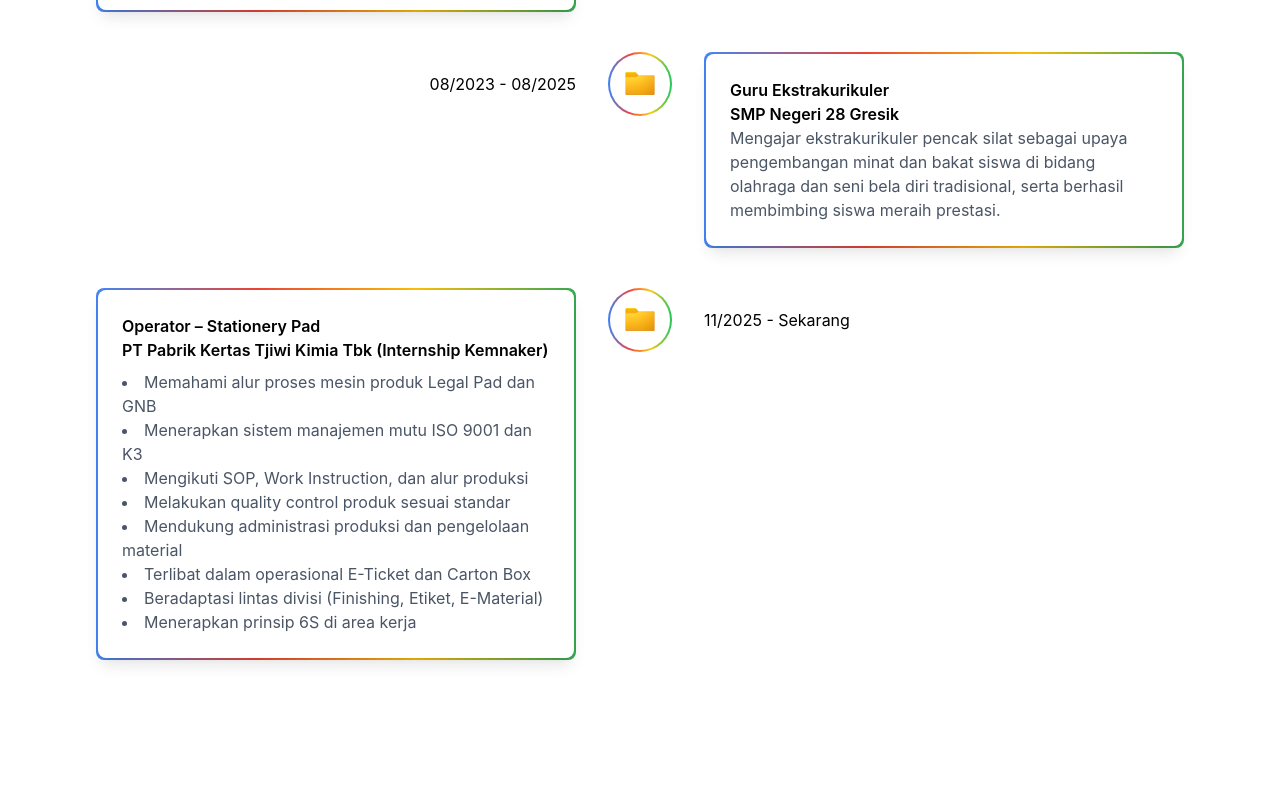
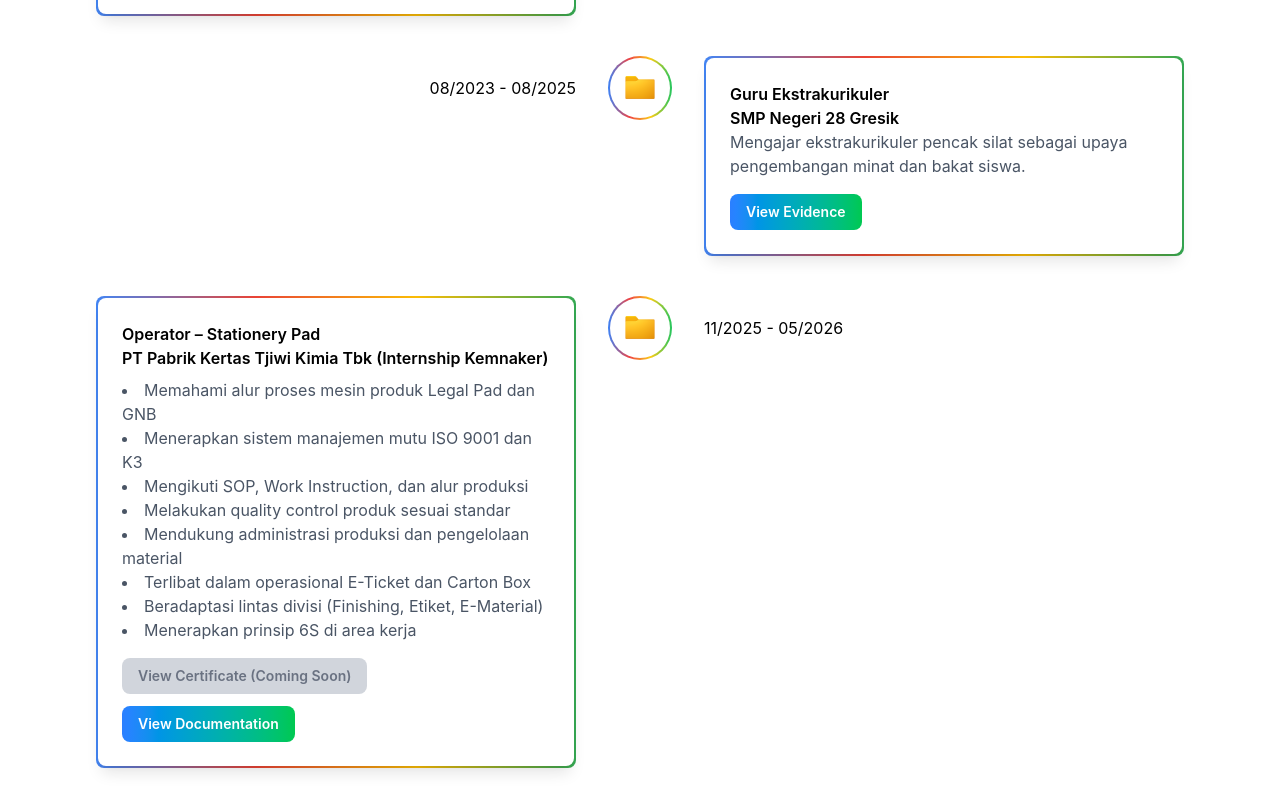
Before and after one commit to MahfudzWorks/Portofolio_Mahfudz, a React (Vite) app: page / in a window 1280 px wide. Shown: the part 4017-4820 px from the top of the page. Built offline with nearby package versions, Linux system fonts and the light colour scheme.

Commit message:
commit experience button

```diff
--- a/src/pages/Contact.jsx
+++ b/src/pages/Contact.jsx
@@ -14,18 +14,19 @@
     const url = `https://wa.me/${phoneNumber}?text=${encodeURIComponent(text)}`;
     window.open(url, "_blank");
   };
+
   return (
     <section
       id="contact"
-      className="relative flex flex-col justify-center items-center px-4 sm:px-6 lg:px-12 scroll-mt-16"
+      className="relative flex flex-col justify-center items-center px-4 sm:px-6 lg:px-12 scroll-mt-16 text-black dark:text-white transition-colors duration-300"
     >
-      <h1 className="text-3xl font-bold text-black mt-6 text-center">
+      <h1 className="text-3xl font-bold text-black dark:text-white mt-6 text-center transition-colors duration-300">
         <span className="inline-block animate-bounce">📩</span> Contact Me{" "}
         <span className="inline-block animate-ping">🤝</span>
       </h1>
 
       <div className="text-center max-w-3xl mt-4">
-        <p className="text-gray-600 px-2 sm:px-4">
+        <p className="text-gray-600 dark:text-gray-300 px-2 sm:px-4 transition-colors duration-300">
           Terima kasih sudah mengunjungi portfolio saya.
           Jika Anda ingin bekerja sama atau sekadar menyapa, silakan kirim pesan di bawah ini 😊
         </p>
@@ -41,7 +42,13 @@
               placeholder="Your Email"
               value={email}
               onChange={(e) => setEmail(e.target.value)}
-              className="w-full px-4 py-3 rounded-lg outline-none bg-white shadow-lg text-sm sm:text-base"
+              className="
+                w-full px-4 py-3 rounded-lg outline-none
+                bg-white dark:bg-gray-900
+                text-black dark:text-white
+                shadow-lg text-sm sm:text-base
+                transition-colors duration-300
+              "
               required
             />
           </div>
@@ -53,7 +60,13 @@
               placeholder="Your Message"
               value={message}
               onChange={(e) => setMessage(e.target.value)}
-              className="w-full px-4 py-3 rounded-lg outline-none bg-white shadow-lg text-sm sm:text-base"
+              className="
+                w-full px-4 py-3 rounded-lg outline-none
+                bg-white dark:bg-gray-900
+                text-black dark:text-white
+                shadow-lg text-sm sm:text-base
+                transition-colors duration-300
+              "
               required
             ></textarea>
           </div>
@@ -61,11 +74,17 @@
           <div className="p-[2px] bg-[linear-gradient(to_right,#3b82f6,#ef4444,#facc15,#22c55e)] rounded-lg">
             <button
               type="submit"
-              className="flex items-center justify-center gap-2 sm:gap-3 bg-white text-green-600
-               font-semibold px-5 py-2 sm:px-6 sm:py-3 rounded-lg
-               transition-all duration-300 ease-in-out
-               hover:bg-gradient-to-r hover:from-green-50 hover:to-blue-50
-               hover:shadow-md active:scale-[0.98] text-sm sm:text-base"
+              className="
+                flex items-center justify-center gap-2 sm:gap-3
+                bg-white dark:bg-gray-900
+                text-green-600 dark:text-green-400
+                font-semibold px-5 py-2 sm:px-6 sm:py-3 rounded-lg
+                transition-all duration-300 ease-in-out
+                hover:bg-gradient-to-r hover:from-green-50 hover:to-blue-50
+                dark:hover:from-gray-800 dark:hover:to-gray-700
+                hover:shadow-md active:scale-[0.98]
+                text-sm sm:text-base
+              "
             >
               Send via WhatsApp
               <img
--- a/src/pages/Experience.jsx
+++ b/src/pages/Experience.jsx
@@ -1,6 +1,8 @@
-import React from "react";
+import React, { useState } from "react";
 
 const Experience = () => {
+  const [selectedImages, setSelectedImages] = useState(null);
+
   const experiences = [
     {
       title: "Software Developer",
@@ -9,6 +11,10 @@
       description:
         "Bertanggung jawab dalam pengembangan sistem digital, termasuk pembuatan website ecommerce menggunakan framework Laravel, mulai dari proses frontend, backend, hingga testing.",
       position: "left",
+      images: [
+        "assets/experience/fintech1.png",
+        "assets/experience/fintech2.png",
+      ],
     },
 
     {
@@ -18,6 +24,10 @@
       description:
         "Bertugas mencatat pemasukan dan pengeluaran keuangan organisasi, menyusun surat undangan, proposal sponsor, serta mengelola administrasi untuk mendukung kelancaran kegiatan Kartar.",
       position: "right",
+      images: [
+        "assets/experience/kartar1.jpg",
+        "assets/experience/kartar2.jpg",
+      ],
     },
 
     {
@@ -25,8 +35,12 @@
       company: "Jasa Joki Tugas Vyyy",
       date: "01/2022 - 08/2025",
       description:
-        "Mendirikan dan mengelola layanan jasa pembuatan tugas akademik dan non-akademik, meliputi penulisan makalah, pengolahan data Excel, desain presentasi PowerPoint, serta pembuatan website dan desain grafis. Fokus pada kualitas, ketepatan waktu, dan kepuasan klien.",
+        "Mendirikan dan mengelola layanan jasa pembuatan tugas akademik dan non-akademik, meliputi penulisan makalah, pengolahan data Excel, desain presentasi PowerPoint, serta pembuatan website dan desain grafis.",
       position: "left",
+      images: [
+        "assets/experience/vyyy1.png",
+        "assets/experience/vyyy2.png",
+      ],
     },
 
     {
@@ -34,14 +48,18 @@
       company: "SMP Negeri 28 Gresik",
       date: "08/2023 - 08/2025",
       description:
-        "Mengajar ekstrakurikuler pencak silat sebagai upaya pengembangan minat dan bakat siswa di bidang olahraga dan seni bela diri tradisional, serta berhasil membimbing siswa meraih prestasi.",
+        "Mengajar ekstrakurikuler pencak silat sebagai upaya pengembangan minat dan bakat siswa.",
       position: "right",
+      images: [
+        "assets/experience/silat1.jpg",
+        "assets/experience/silat2.jpg",
+      ],
     },
 
     {
       title: "Operator – Stationery Pad",
       company: "PT Pabrik Kertas Tjiwi Kimia Tbk (Internship Kemnaker)",
-      date: "11/2025 - Sekarang",
+      date: "11/2025 - 05/2026",
       list: [
         "Memahami alur proses mesin produk Legal Pad dan GNB",
         "Menerapkan sistem manajemen mutu ISO 9001 dan K3",
@@ -53,6 +71,24 @@
         "Menerapkan prinsip 6S di area kerja",
       ],
       position: "left",
+      images: [
+        "assets/experience/tjiwi1.jpg",
+        "assets/experience/tjiwi2.jpg",
+      ],
+      buttons: [
+      {
+        text: "View Certificate",
+        images: [],
+      },
+
+      {
+        text: "View Documentation",
+        images: [
+          "assets/documentation/doc1.jpg",
+          "assets/documentation/doc2.jpg",
+        ],
+      },
+    ],
     },
   ];
 
@@ -104,6 +140,34 @@
                       ))}
                     </ul>
                   )}
+
+                  {exp.buttons && (
+                    <div className="flex flex-wrap gap-3 mt-4">
+                      {exp.buttons.map((btn, i) => (
+                        <button
+                          key={i}
+                          onClick={() => {
+                            if (btn.images.length > 0) {
+                              setSelectedImages(btn.images);
+                            }
+                          }}
+                          className={`
+                            px-4 py-2 rounded-lg text-sm font-semibold
+                            transition-all duration-300
+                            ${
+                              btn.images.length > 0
+                                ? "bg-gradient-to-r from-blue-500 to-green-500 text-white hover:scale-105"
+                                : "bg-gray-300 dark:bg-gray-700 text-gray-500 cursor-not-allowed"
+                            }
+                          `}
+                        >
+                          {btn.images.length > 0
+                            ? btn.text
+                            : `${btn.text} (Coming Soon)`}
+                        </button>
+                      ))}
+                    </div>
+                  )}
                 </div>
               </div>
             )}
@@ -150,6 +214,20 @@
                       ))}
                     </ul>
                   )}
+
+                  {exp.images && (
+                    <button
+                      onClick={() => setSelectedImages(exp.images)}
+                      className="
+                        mt-4 px-4 py-2 rounded-lg
+                        bg-gradient-to-r from-blue-500 to-green-500
+                        text-white text-sm font-semibold
+                        hover:scale-105 transition-all duration-300
+                      "
+                    >
+                      View Evidence
+                    </button>
+                  )}
                 </div>
               </div>
             )}
@@ -159,6 +237,60 @@
         </React.Fragment>
       ))}
 
+      {selectedImages && (
+        <div
+          className="
+            fixed inset-0 z-50
+            bg-black/70 backdrop-blur-sm
+            flex justify-center items-center
+            p-4
+          "
+        >
+          <div
+            className="
+              bg-white dark:bg-gray-900
+              rounded-2xl
+              max-w-4xl w-full
+              p-6
+              relative
+            "
+          >
+            <button
+              onClick={() => setSelectedImages(null)}
+              className="
+                absolute top-3 right-3
+                text-xl font-bold
+                text-gray-600 dark:text-white
+              "
+            >
+              ✕
+            </button>
+
+            <h2 className="text-2xl font-bold mb-4 dark:text-white">
+              Experience Evidence
+            </h2>
+
+            <div className="grid md:grid-cols-2 gap-4 max-h-[70vh] overflow-y-auto">
+              {selectedImages.map((img, index) => (
+                <img
+                  key={index}
+                  src={img}
+                  alt={`evidence-${index}`}
+                  className="
+                    rounded-xl
+                    shadow-lg
+                    w-full
+                    object-cover
+                    hover:scale-[1.02]
+                    transition-all duration-300
+                  "
+                />
+              ))}
+            </div>
+          </div>
+        </div>
+      )}
+
       <div className="h-32" />
     </section>
   );
--- a/src/pages/Skills.jsx
+++ b/src/pages/Skills.jsx
@@ -65,7 +65,7 @@
   const tools = [
     {
       name: "Word",
-      level: "90%",
+      level: "95%",
       icon: (
         <img src="icons/Microsoft Word.svg" alt="Word" className="w-12 h-12" />
       ),
@@ -83,7 +83,7 @@
     },
     {
       name: "PowerPoint",
-      level: "85%",
+      level: "90%",
       icon: (
         <img
           src="icons/Microsoft PowerPoint.svg"
@@ -94,7 +94,7 @@
     },
     {
       name: "VS Code",
-      level: "95%",
+      level: "90%",
       icon: (
         <img
           src="icons/Visual Studio Code.svg"
@@ -105,14 +105,14 @@
     },
     {
       name: "Figma",
-      level: "75%",
+      level: "85%",
       icon: (
         <img src="icons/Figma.svg" alt="Figma" className="w-12 h-12" />
       ),
     },
     {
       name: "Canva",
-      level: "90%",
+      level: "95%",
       icon: <SiCanva className="text-cyan-400 text-5xl" />,
     },
   ];
```
